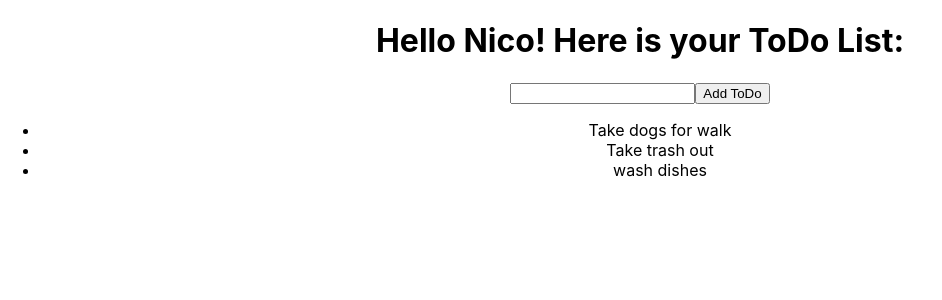
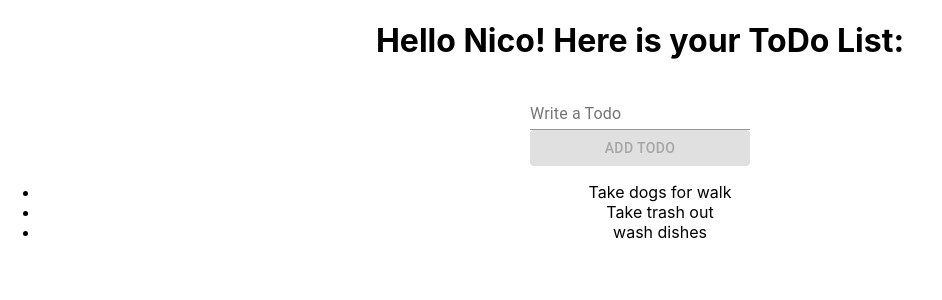
Before and after one commit to ncarlson55/react_app_todo, a React (Create React App) app: page / in a window 1280 px wide. Shown: the top 300 px of the page, without its empty margins (0-942 px from the left). Built offline with nearby package versions, Linux system fonts and the light colour scheme.

Commit message:
Material UI form control and input added

```diff
--- a/package.json
+++ b/package.json
@@ -3,6 +3,7 @@
   "version": "0.1.0",
   "private": true,
   "dependencies": {
+    "@material-ui/core": "^4.11.4",
     "@testing-library/jest-dom": "^5.12.0",
     "@testing-library/react": "^11.2.6",
     "@testing-library/user-event": "^12.8.3",
--- a/src/App.js
+++ b/src/App.js
@@ -1,16 +1,31 @@
 import React, { useState } from 'react';
+import { Button, FormControl, InputLabel, Input } from '@material-ui/core';
 import './App.css';
 
 function App() {
   // Setting up first state, our todos will start with an empty array
   const [todos, setTodos] = useState(['Take dogs for walk', 'Take trash out', 'wash dishes']);
+  //State used to remember input
+  const [input, setInput] = useState('');
+  // Add Todo
+  const addToDo = (event) => {
+    console.log("Test Approved");
+    event.preventDefault(); //Prevent default refreshing of page
+     //This will fire off when we click the button
+    setTodos([...todos, input]);
+    setInput(''); // clears the input after hitting enter
+    console.log(todos);
+  }
 
   return (
     <div className="App">
       <h1> Hello Nico! Here is your ToDo List:</h1>
-      <input/>
-      <button>Add ToDo</button>
 
+      <FormControl>
+        <InputLabel>Write a Todo</InputLabel>
+        <Input value={input} onChange={event => setInput(event.target.value)} />
+        <Button disabled={!input} variant="contained" color="primary" type="submit" onClick={addToDo} >Add ToDo</Button>
+      </FormControl>
       <ul>
         {todos.map(todo => (
           <li>{todo}</li>
```
Also changed, not shown: 1 other file (tests, documents, lock files or other folders).
